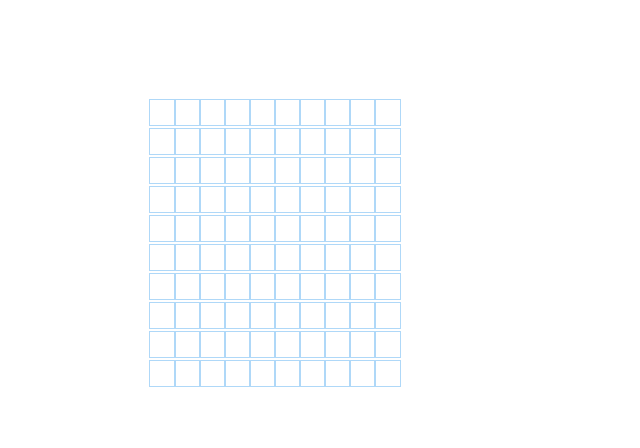
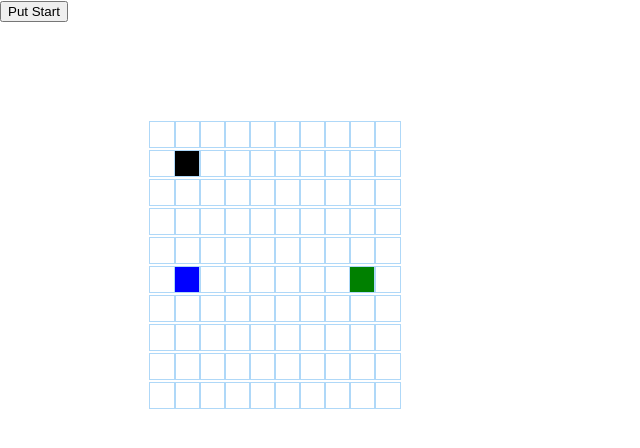
Before and after one commit to borsym/Algorithms-illustration, a React (Create React App) app in the folder algorithms/: page / in a window 1280 px wide. Shown: the top 448 px of the page, without its empty margins (0-640 px from the left). Built offline with nearby package versions, Linux system fonts and the light colour scheme.

Commit message:
trying to make the table without any react or js skill

```diff
--- a/algorithms/src/Algorithms/Algorithms.jsx
+++ b/algorithms/src/Algorithms/Algorithms.jsx
@@ -22,22 +22,35 @@ class Algorithms extends Component {
 
     this.setState({ grid });
   }
+  Clicked() {
+    console.log("put start");
+  }
 
   render() {
     const { grid } = this.state;
-    console.log(grid);
+    //console.log(grid);
     return (
+      <div>
+        <button onClick={this.Clicked}>Put Start</button>
         <div className="grid">
           {grid.map((row, rowIndex) => {
             return (
               // sajat key-el kell rendelkeznie a sornak és a soron belüli elemnek az azonosításhoz
               <div key={rowIndex}>
                 {row.map((node, nodeIndex) => (
-                <Node key={nodeIndex}></Node>
+                  <Node
+                    key={nodeIndex}
+                    x={rowIndex}
+                    y={nodeIndex}
+                    wall={nodeIndex === 1 && rowIndex === 1}
+                    start={nodeIndex === 1 && rowIndex === 5}
+                    end={nodeIndex === 8 && rowIndex === 5}
+                  ></Node>
                 ))}
               </div>
             );
           })}
+        </div>
       </div>
     );
   }
--- a/algorithms/src/Algorithms/Node.css
+++ b/algorithms/src/Algorithms/Node.css
@@ -4,3 +4,13 @@
   outline: 1px solid rgb(175, 216, 248);
   display: inline-block;
 }
+.node-wall {
+  background-color: black;
+}
+.node-start {
+  background-color: blue;
+}
+
+.node-end {
+  background-color: green;
+}
--- a/algorithms/src/Algorithms/Node.jsx
+++ b/algorithms/src/Algorithms/Node.jsx
@@ -2,10 +2,35 @@ import React, { Component } from "react";
 import "./Node.css";
 
 class Node extends Component {
-  state = {};
+  PutWall() {
+    console.log(
+      " X: " +
+        this.props.x +
+        "\n Y: " +
+        this.props.y +
+        "\n WALL: " +
+        this.props.wall +
+        "\n START: " +
+        this.props.start +
+        " \n END: " +
+        this.props.end
+    );
+  }
 
   render() {
-    return <div className="node"></div>;
+    const extraClassName = this.props.wall
+      ? "node-wall"
+      : this.props.start
+      ? "node-start"
+      : this.props.end
+      ? "node-end"
+      : "";
+    return (
+      <div
+        className={`node ${extraClassName}`}
+        onClick={() => this.PutWall()}
+      ></div>
+    );
   }
 }
 
```
Also changed, not shown: 1 other file (tests, documents, lock files or other folders). Lines whose indentation alone changed are shown as unchanged.
